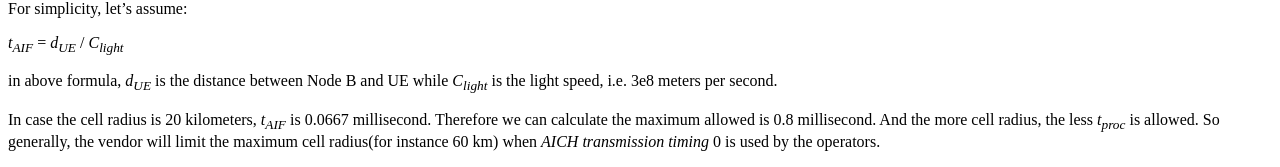
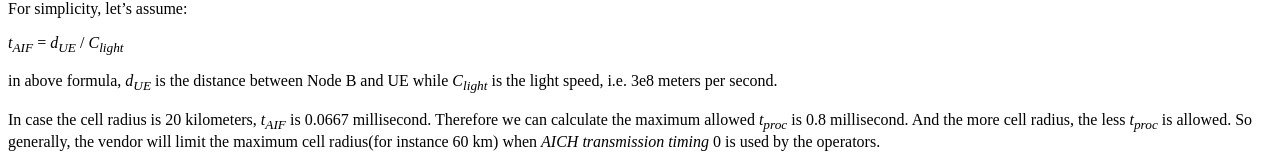
Before and after one commit to happybit/happybit.github.io, a Jekyll site: the page built from _posts/2014-06-21-rach-part-4-aich-transmission-timing.markdown, in a window 1280 px wide. Shown: the part 825-992 px from the top of the page. Built offline with Jekyll 4.4.1, drawn with Linux system fonts in a browser that asks for light colours; Markdown is read by kramdown in place of the engine named in the settings; comment, search, counter and statistics services are not loaded.

Commit message:
minor change

```diff
--- a/_posts/2014-06-21-rach-part-4-aich-transmission-timing.markdown
+++ b/_posts/2014-06-21-rach-part-4-aich-transmission-timing.markdown
@@ -27,4 +27,4 @@ For simplicity, let's assume:
 
 in above formula, *d<sub>UE</sub>* is the distance between Node B and UE while *C<sub>light</sub>* is the light speed, i.e. 3e8 meters per second.
 
-In case the cell radius is 20 kilometers, *t<sub>AIF</sub>* is 0.0667 millisecond. Therefore we can calculate the maximum allowed is 0.8 millisecond. And the more cell radius, the less *t<sub>proc</sub>* is allowed. So generally, the vendor will limit the maximum cell radius(for instance 60 km) when *AICH transmission timing* 0 is used by the operators.
+In case the cell radius is 20 kilometers, *t<sub>AIF</sub>* is 0.0667 millisecond. Therefore we can calculate the maximum allowed *t<sub>proc</sub>* is 0.8 millisecond. And the more cell radius, the less *t<sub>proc</sub>* is allowed. So generally, the vendor will limit the maximum cell radius(for instance 60 km) when *AICH transmission timing* 0 is used by the operators.
```
